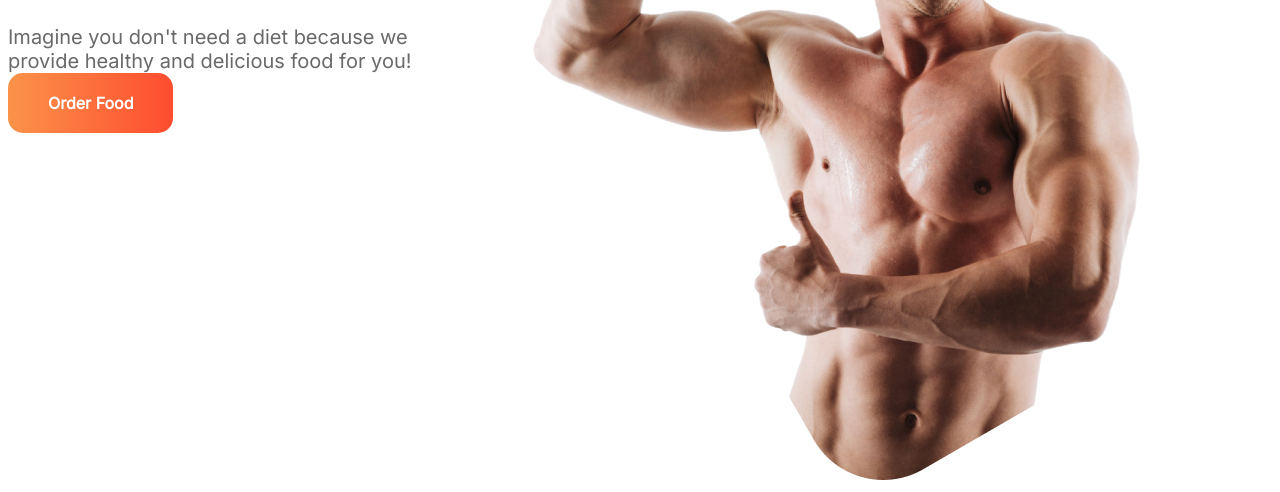
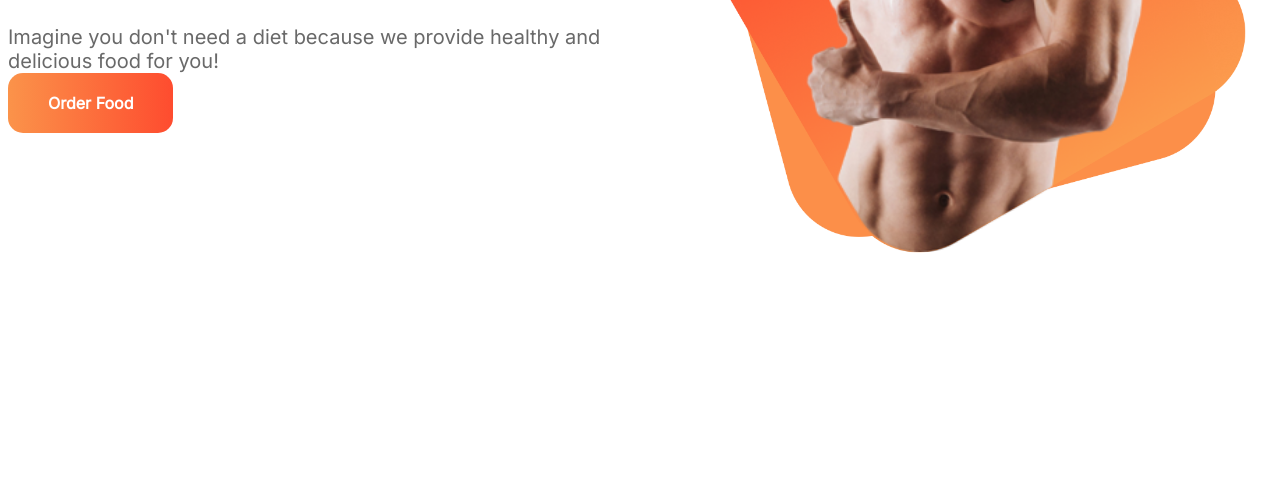
Before and after one commit to RaisulislamRimon/eat-fresh, a plain HTML site: page index.html in a window 1280 px wide. Shown: the part 329-821 px from the top of the page. After the commit the page ends 800 px from the top, so only its background shows below. Drawn offline with Linux system fonts and the light colour scheme.

Commit message:
top banner-two images upload one after another like a cup of tea over the plate on a table

```diff
--- a/css/style.css
+++ b/css/style.css
@@ -28,3 +28,26 @@ body {
     font-weight: 700;
     border-radius: 15px;
 }
+
+.top-banner-img-container-div {
+    position: relative;
+
+}
+
+/* .top-banner-top-img {
+    position: absolute;
+    top: 0;
+    right: 10;
+} */
+
+.top-banner-top-img {
+    position: absolute;
+    top: -127px;
+    right: 12px;
+    width: 693px;
+}
+
+.top-banner-bottom-img {
+    width: 600px;
+
+}
--- a/index.html
+++ b/index.html
@@ -24,8 +24,10 @@
             <p>Imagine you don't need a diet because we provide healthy and delicious food for you!</p>
             <a href="#" target="_blank" class="order-food-btn">Order Food</a>
         </div>
-        <div>
-            <img src="images/male/Hero Image.jpg" alt="">
+        <div class="top-banner-img-container-div">
+            <img class="top-banner-bottom-img" src="images/shapes/Group 8450.png" alt="">
+            <!-- <img class="top-banner-top-img" src="images/male/Hero Image.jpg" alt=""> -->
+            <img class="top-banner-top-img" src="images/male/Hero_Image-removebg-preview.png" alt="">
         </div>
     </section>
 </body>
```
Also changed, not shown: images/male/Hero_Image-removebg-preview.png (added).
